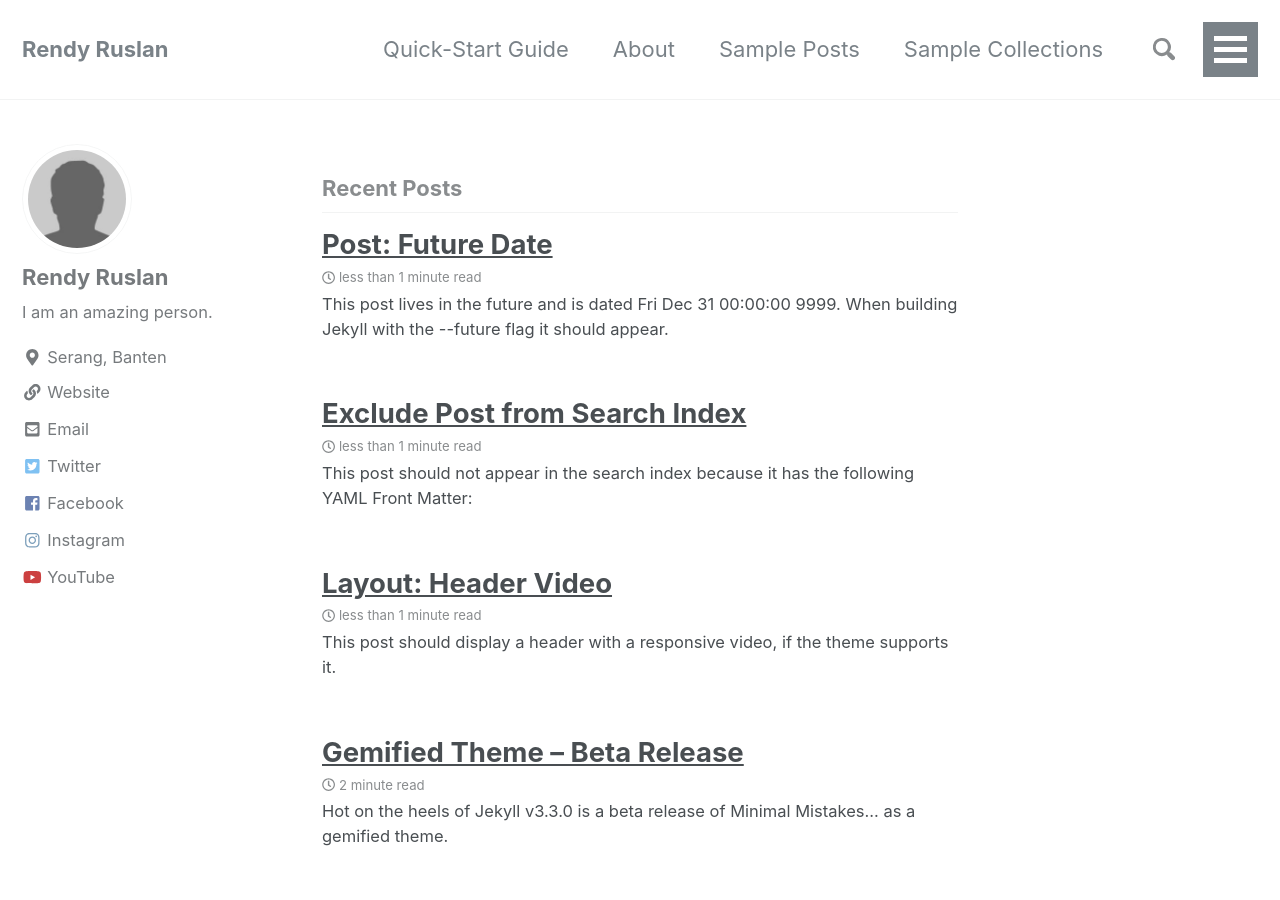
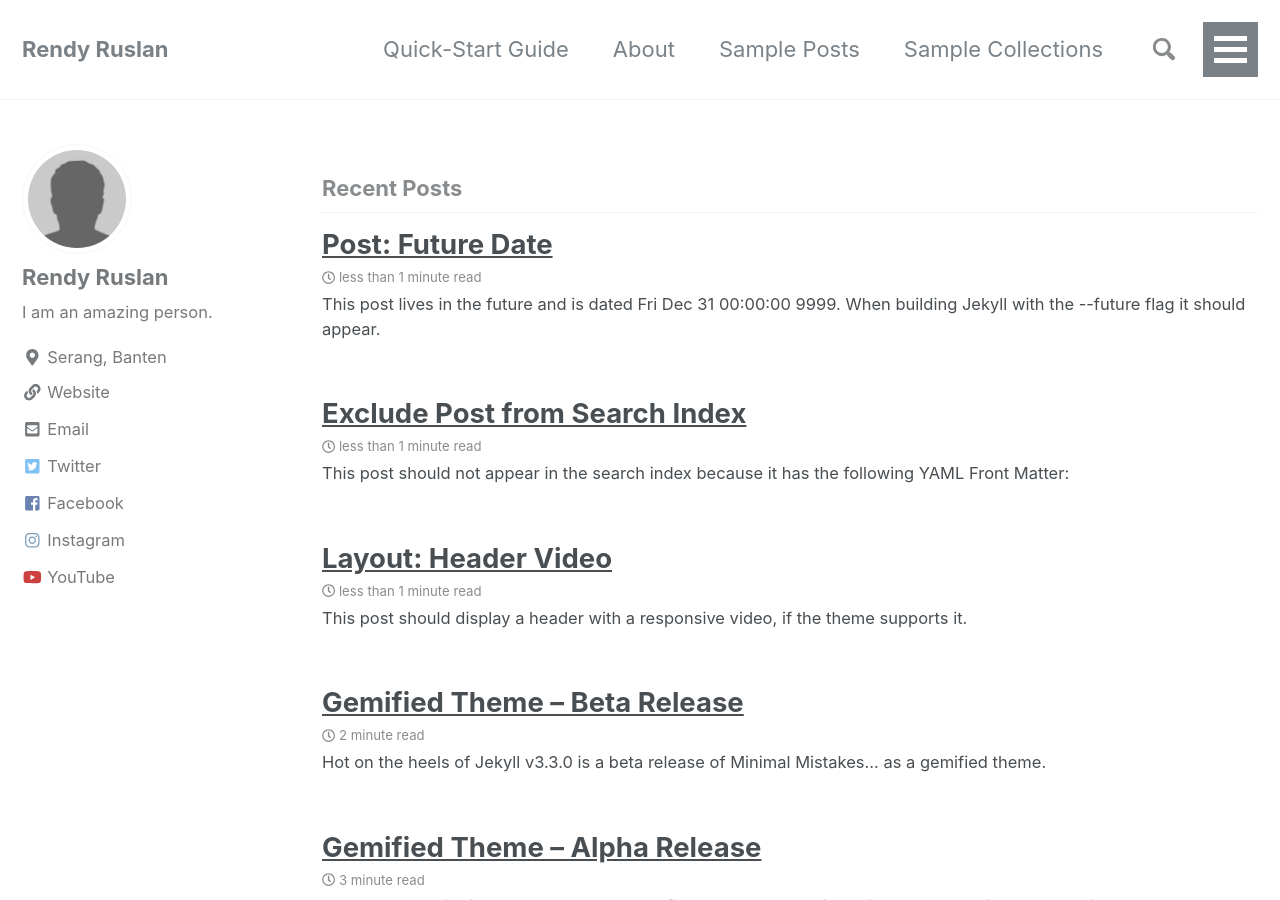
Before and after one commit to rendyruslan/rendyruslan.github.io, a Jekyll site: the page built from index.html, in a window 1280 px wide and 900 px high. Built offline with Jekyll 4.4.1, drawn with Linux system fonts in a browser that asks for light colours; nearby versions of some CDN libraries; the list of posts is cut into pages by our own code.

Commit message:
Update index.html

```diff
--- a/index.html
+++ b/index.html
@@ -1,4 +1,6 @@
 ---
 layout: home
 author_profile: true
+entries_layout: grid
+classes: wide
 ---
```
